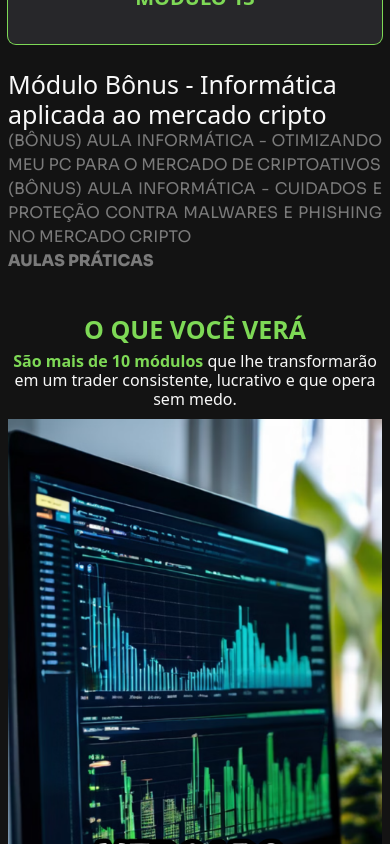
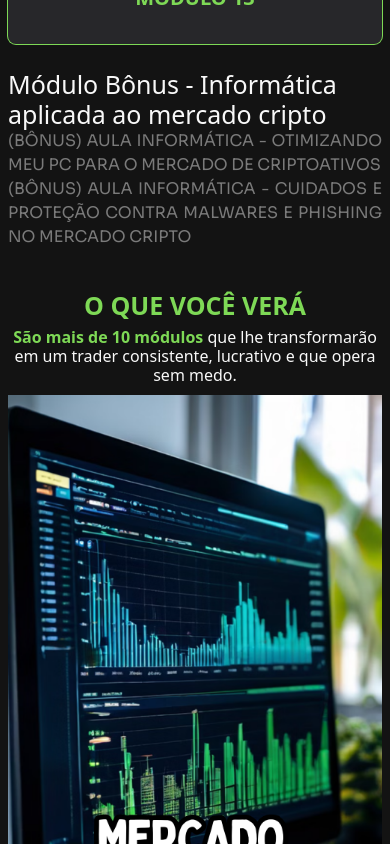
Before and after one commit to WeslleySORDev/smart-criptoativos, a React (Vite) app: page / in a window 390 px wide. Shown: the part 10820-11664 px from the top of the page. Built offline with nearby package versions, Linux system fonts and the light colour scheme; a web font is replaced by a local one.

Commit message:
feat: resolvido problema do aulas praticas

```diff
--- a/src/screens/what-will-you-see.jsx
+++ b/src/screens/what-will-you-see.jsx
@@ -613,7 +613,10 @@ export const WhatWillYouSee = () => {
                 </h3>
                 <ul className="list-inside list-none pt-0 font-sora text-[16px] text-[#7a7a7a] md:text-[14.592px] lg:text-[16px]">
                   {content.map((item, contentIndex) => {
-                    if (!item.startsWith('(BÔNUS) AULA PRÁTICA') || width > 640) {
+                    if (
+                      !item.startsWith('(BÔNUS) AULA PRÁTICA') ||
+                      width > 640
+                    ) {
                       return (
                         <li
                           className="text-justify"
@@ -625,9 +628,11 @@ export const WhatWillYouSee = () => {
                     }
                     return null
                   })}
-                  <li className="text-justify font-extrabold sm:hidden">
-                    AULAS PRÁTICAS
-                  </li>
+                  {index < modules.length - 1 ? (
+                    <li className="text-justify font-extrabold sm:hidden">
+                      AULAS PRÁTICAS
+                    </li>
+                  ) : null}
                 </ul>
               </div>
             </div>
```
